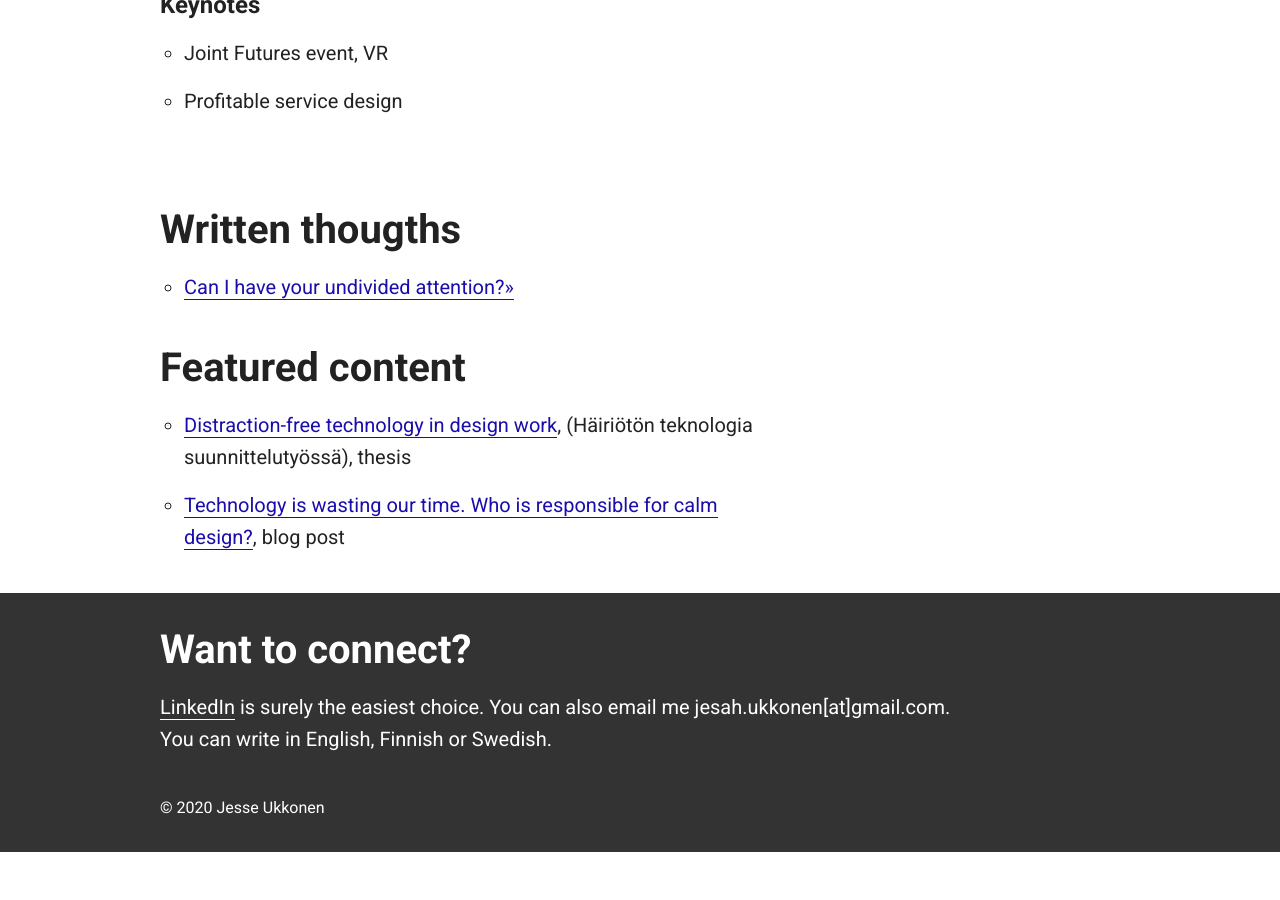
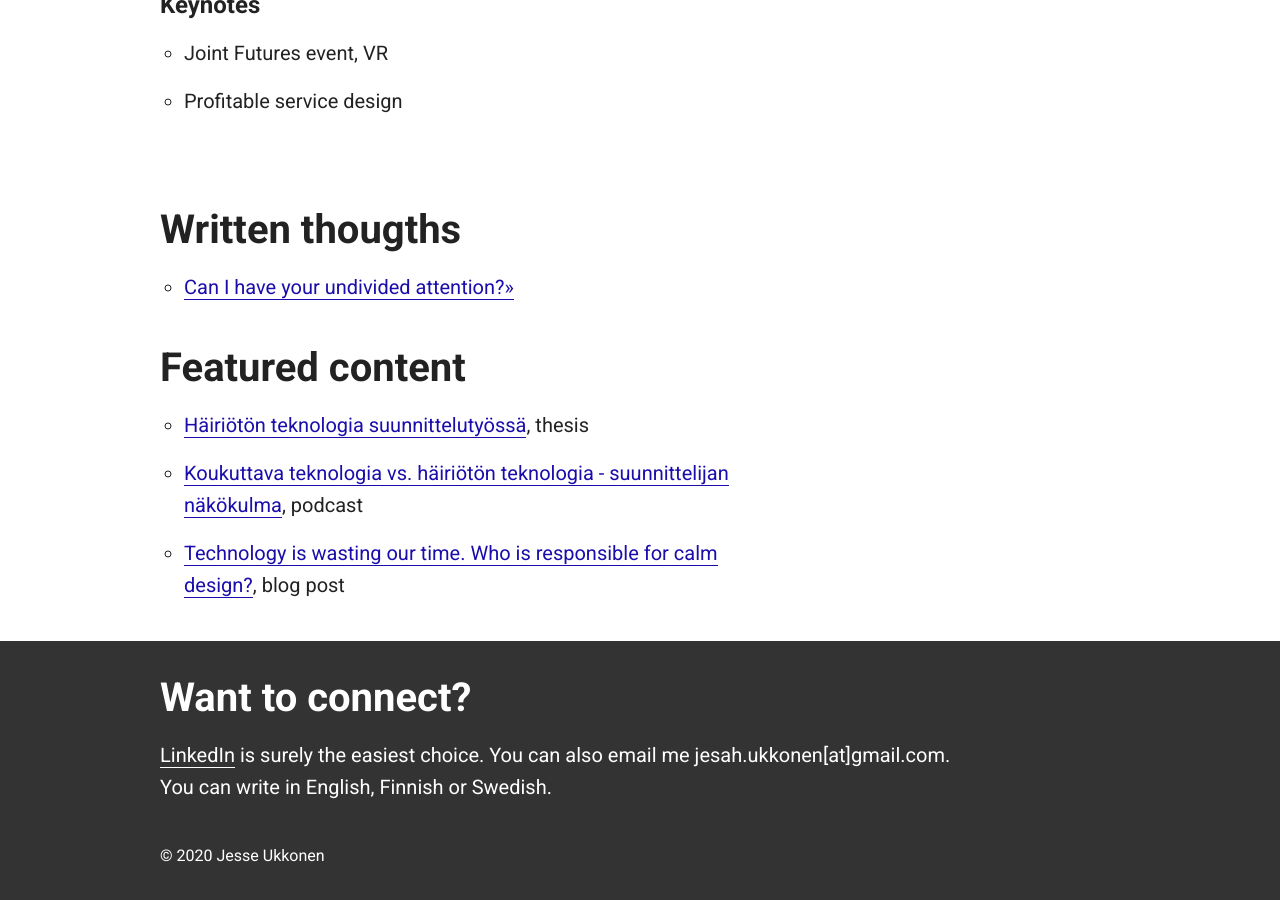
Before and after one commit to jesseu/jesseu.github.io, a Jekyll site: the page built from index.html, in a window 1280 px wide and 900 px high, scrolled down 1369 px. Built offline with Jekyll 4.4.1, drawn with Linux system fonts in a browser that asks for light colours; before the commit the page ends 2221 px from its top, so only the background shows below that.

Commit message:
Update index.html

```diff
--- a/index.html
+++ b/index.html
@@ -72,7 +72,8 @@ title: Jesse Ukkonen
 
 		<h2>Featured content</h2>
 			<ul>
-				<li><a href="http://urn.fi/URN:NBN:fi:amk-2017112418012" target="_blank">Distraction-free technology in design work</a>, (Häiriötön teknologia suunnittelutyössä), thesis</li>
+				<li><a href="http://urn.fi/URN:NBN:fi:amk-2017112418012" target="_blank">Häiriötön teknologia suunnittelutyössä</a>, thesis</li>
+				<li><a href="https://areena.yle.fi/audio/1-4328026" target="_blank">Koukuttava teknologia vs. häiriötön teknologia - suunnittelijan näkökulma</a>, podcast</li>
 				<li><a href="https://qvik.com/news/technology-distraction-calm-design/" target="_blank">Technology is wasting our time. Who is responsible for calm design?</a>, blog post</li>
 			</ul>
 		</div>
```
